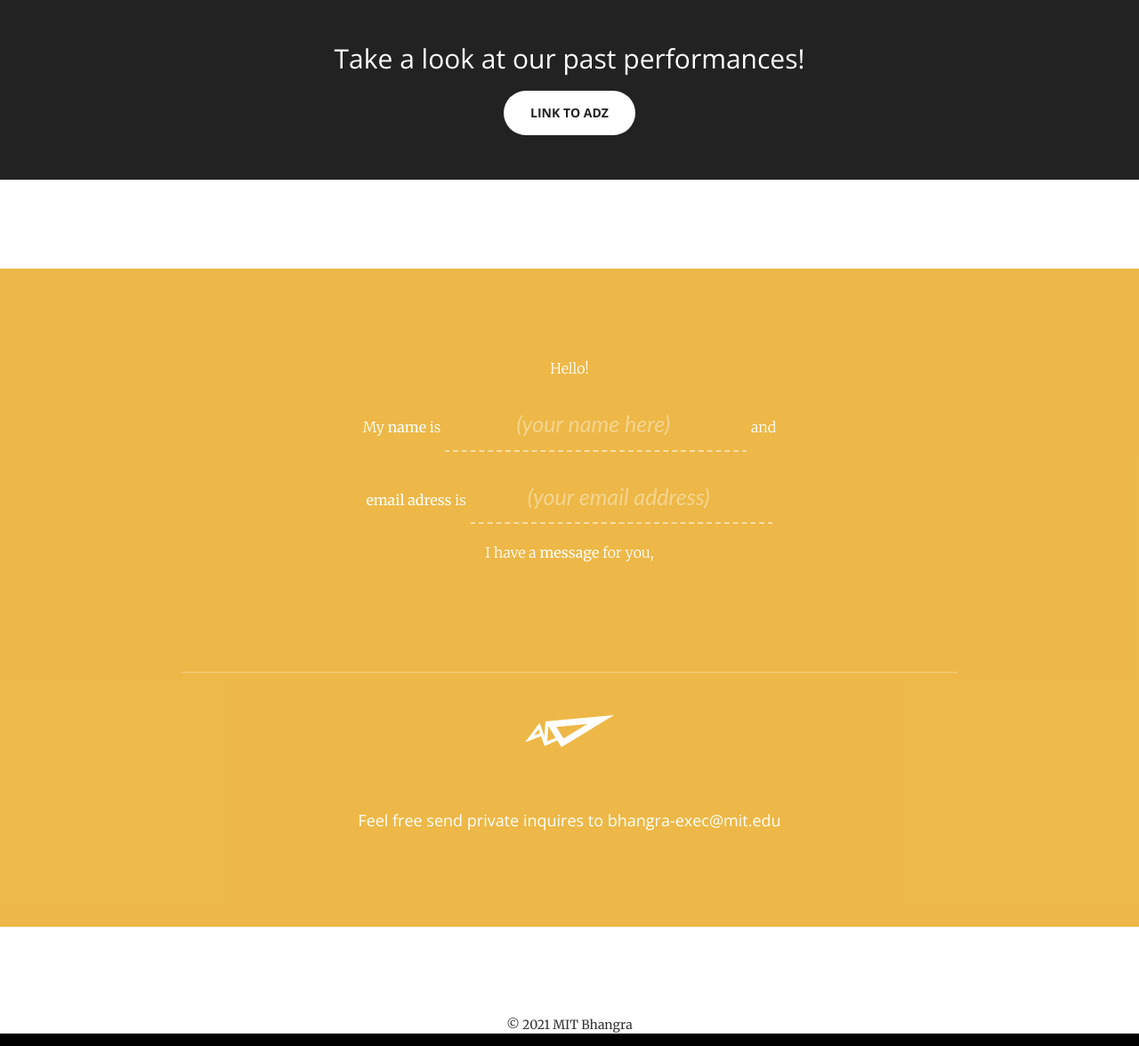
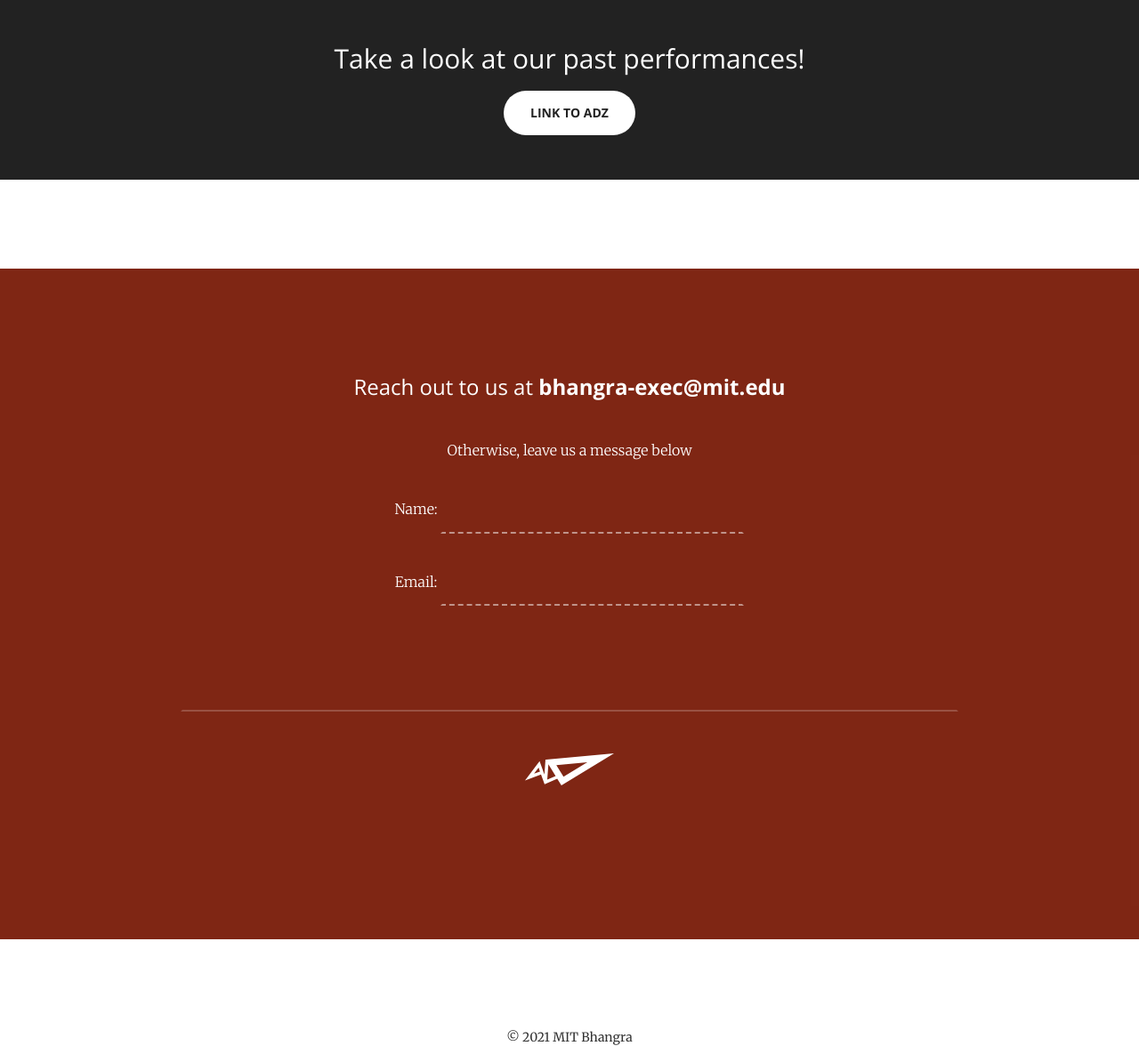
Before and after one commit to mit-bhangra/bhangra-website, a PHP site: page / in a window 1280 px wide. Shown: the part 3300-4476 px from the top of the page at 89% size. Run offline with PHP 8.4, Linux system fonts and the light colour scheme; some libraries are stand-ins or nearby versions.

Commit message:
changed contact

```diff
--- a/css/creativetwo.css
+++ b/css/creativetwo.css
@@ -491,7 +491,7 @@
 }
 
 .contact {
-    background-color: rgba(236, 181, 62, 0.95);
+    background-color: rgba(121, 27, 8, 0.95);
 }
 
 
@@ -500,7 +500,7 @@
 #formform {
     font-size: 25px;
     color: rgba(255, 255, 255, 1);
-    background-color: rgba(236, 181, 62, 0.95);
+    background-color: rgba(121, 27, 8, 0.95);
     text-align: center;
     font-weight: 300;
     padding: 100px;
--- a/index.html
+++ b/index.html
@@ -424,21 +424,15 @@
 
     <section id="contact">
         <div id="formform">
+            <h3> Reach out to us at <a href="mailto:bhangra-exec@mit.edu"><font color="white"><b>bhangra-exec@mit.edu</b></font></a></h3>
             <!-- <form id="contact-form " role="form " method="post " action="form.php "> -->
             <form id="contact-form" method="POST" action="https://formspree.io/bhangra-exec@mit.edu">
-                <p> Hello! </p>
-                <p> My
-                    <label for="your-name ">name</label> is
-                    <input type="text " name="your-name " id="your-name " minlength="3 " placeholder="(your name here) " required> and </p>
-                <p>
-                    <label for="email ">email adress</label> is
-                    <input type="email " name="_replyto" id="your-email " placeholder="(your email address) " required> </p>
-                <p> I have a
-                    <label for="your-message ">message</label> for you, </p>
-                <p>
-                    <textarea name="message" id="your-message " placeholder="(your message here) " class="expanding " required> </textarea>
-                </p>
-                <input type="hidden" name="_next" value="https://mit-bhangra.github.io/bhangra-website/">
+                <br>
+                <p>Otherwise, leave us a message below</p>
+                <p>Name: <input type="text " name="your-name " id="your-name " minlength="3 " required> </p>
+                <p>Email: <input type="email " name="_replyto" id="your-email "  required> </p>
+                <p><textarea name="message" id="your-message " placeholder="Message " class="expanding " required> </textarea></p>
+                <input type="hidden" name="_next" value="https://bhangra.mit.edu/">
                 <p>
                     <button type="submit " id="submit " name="submit " value="Send">
                    <svg version="1.1 " class="send-icn " xmlns="http://www.w3.org/2000/svg " xmlns:xlink="http://www.w3.org/1999/xlink " x="0px " y="0px " width="100px " height="36px " viewBox="0 0 100 36 " enable-background="new 0 0 100 36
@@ -448,7 +442,6 @@
                    <small> send</small>
                  </button>
                 </p>
-                <h4> Feel free send private inquires to bhangra-exec@mit.edu</h4>
             </form>
         </div>
     </section>
```
